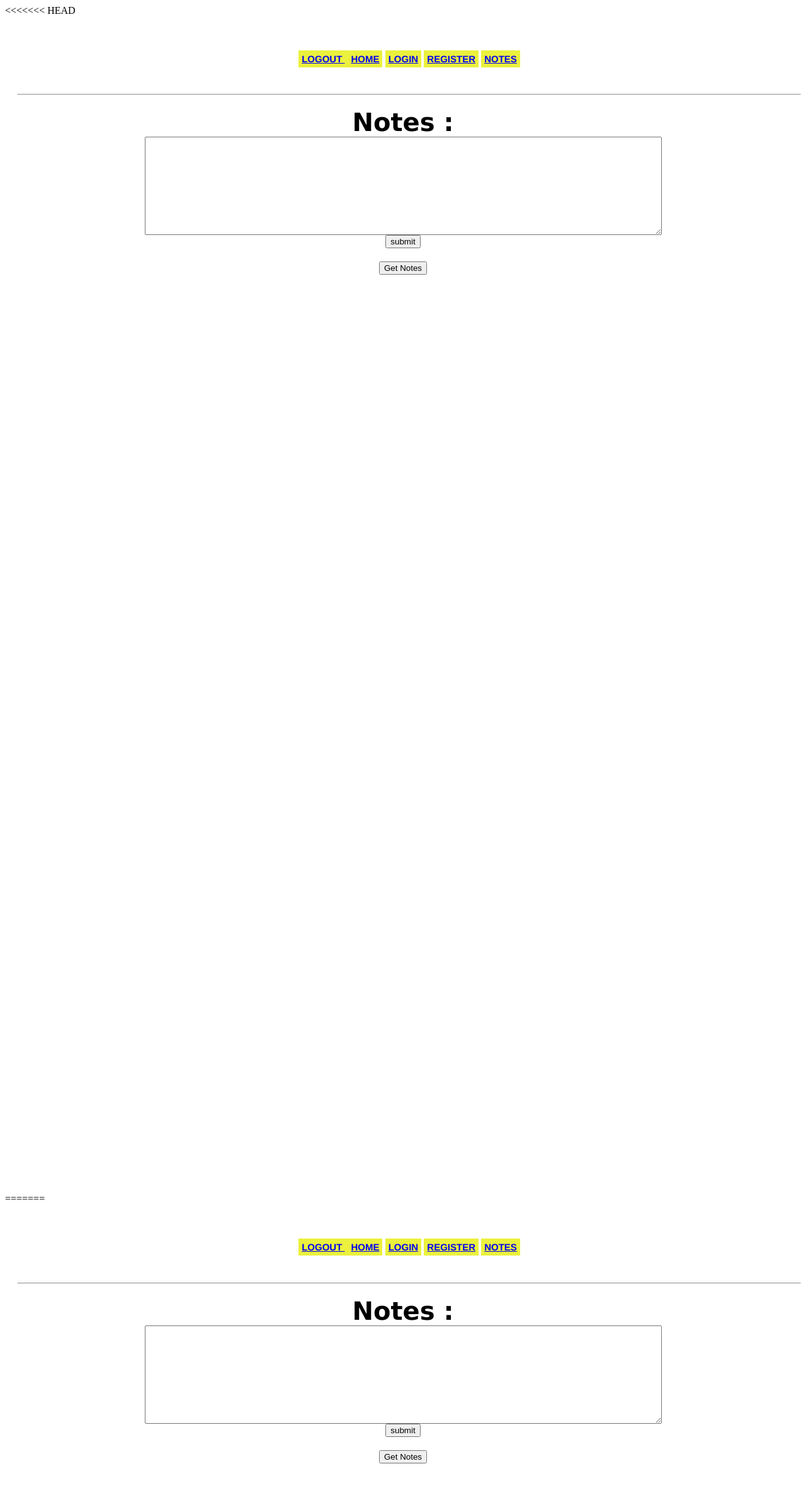
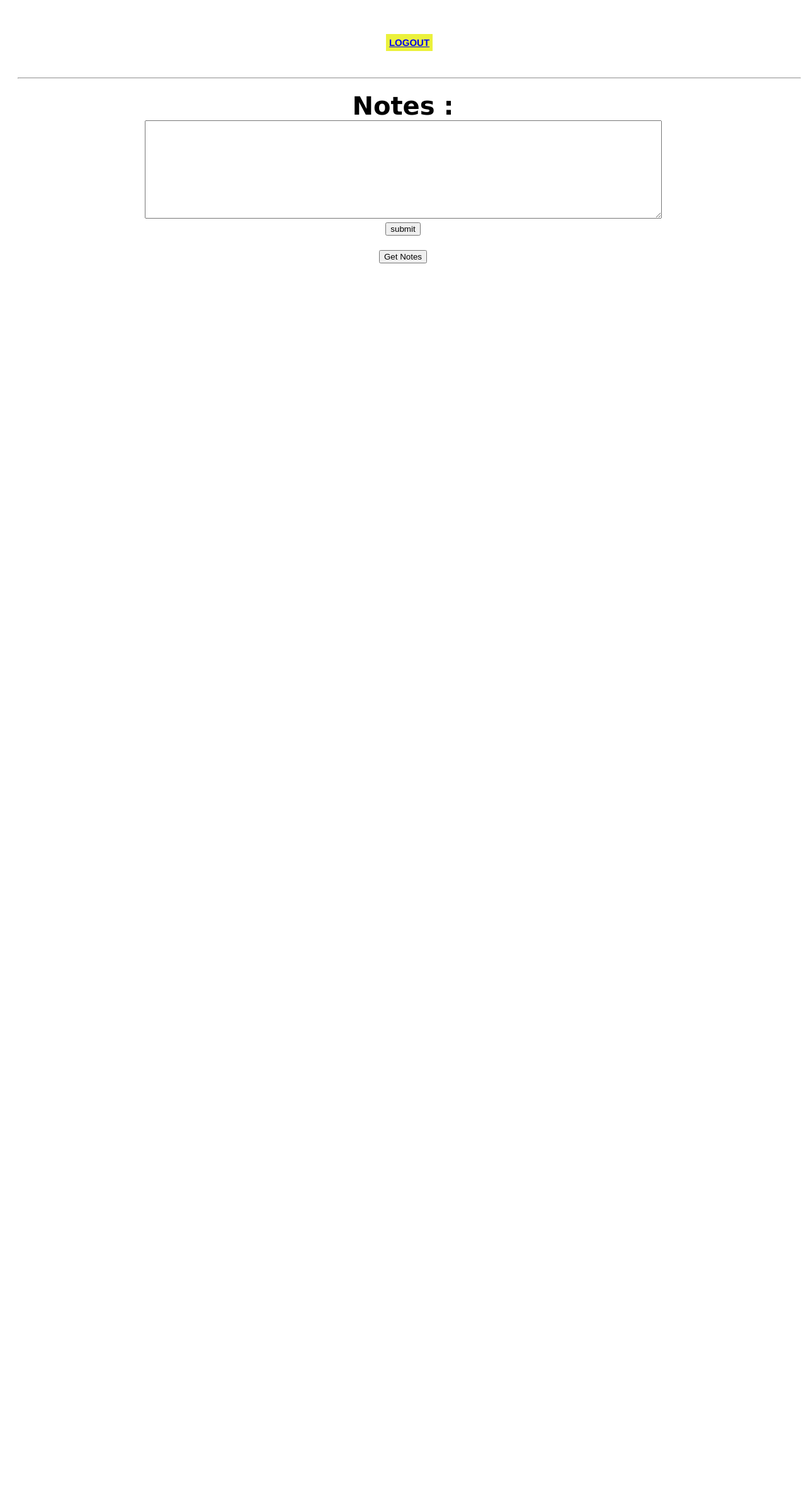
Before and after one commit to Chandrika06/web.html, a website: page public/Notes.html in a window 1280 px wide. Shown: the top 2362 px of the page at 63% size. After the commit the page ends 1866 px from the top, so only its background shows below. Drawn offline with Linux system fonts and the light colour scheme.

Commit message:
Update Notes.html

```diff
--- a/public/Notes.html
+++ b/public/Notes.html
@@ -1,4 +1,4 @@
-<<<<<<< HEAD
+
 <!DOCTYPE html>
 <html lang="en">
 <head>
@@ -13,20 +13,17 @@
     <h4>
         <nav>
             <a href="home.html" id="logout-btn">LOGOUT </a>
-            <a href="../web.html/home.html">HOME</a>
-            <a href="../public/Login.html">LOGIN</a>
-            <a href="../public/Register.html">REGISTER</a>
-            <a href="../public/Notes.html">NOTES</a>
+
             <hr>
 
         </nav>
     </h4>
 
 
-    <form id="note-form">
+    <form id="noteForm">
         <label for="Add a note"><b style="font-size:40px";>Notes :</b></label>
         <br>
-        <textarea name="paragraph_text" id="text-area" cols="100" rows="10"></textarea>
+        <textarea name="paragraph_text" id="note" cols="100" rows="10"></textarea>
         <br>
 
         <button type="submit" value="submit" id= "submit" class="notebtn">submit</button>
@@ -38,45 +35,4 @@
 
    <script src="main.js"></script>
 </body>
-=======
-<!DOCTYPE html>
-<html lang="en">
-<head>
-    <meta charset="UTF-8">
-    <meta http-equiv="X-UA-Compatible" content="IE=edge">
-    <meta name="viewport" content="width=device-width, initial-scale=1.0">
-    <title>Document</title>
-    <link rel="stylesheet" href="style.css">
-</head>
-<body>
-
-    <h4>
-        <nav>
-            <a href="home.html" id="logout-btn">LOGOUT </a>
-            <a href="../web.html/home.html">HOME</a>
-            <a href="../public/Login.html">LOGIN</a>
-            <a href="../public/Register.html">REGISTER</a>
-            <a href="../public/Notes.html">NOTES</a>
-            <hr>
-
-        </nav>
-    </h4>
-
-
-    <form id="note-form">
-        <label for="Add a note"><b style="font-size:40px";>Notes :</b></label>
-        <br>
-        <textarea name="paragraph_text" id="text-area" cols="100" rows="10"></textarea>
-        <br>
-
-        <button type="submit" value="submit" id= "submit" class="notebtn">submit</button>
-        <br><br>
-        <button id="notes-btn"> Get Notes </button>
-
-
-      </form>
-
-   <script src="main.js"></script>
-</body>
->>>>>>> 794b57e088b208fdfa4bf9e1a6dd75259d0192e5
 </html>
```
